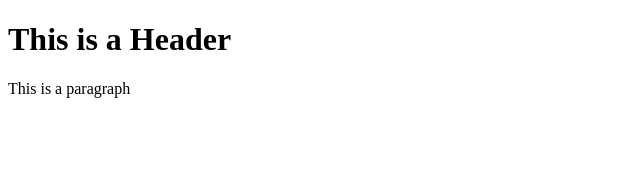
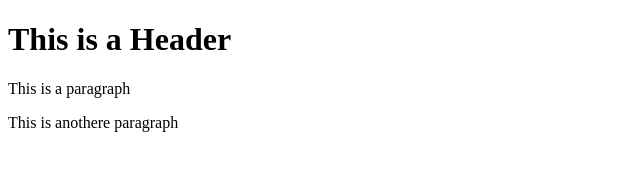
Before and after one commit to lbriones14/git-test, a plain HTML site: page index.html in a window 1280 px wide. Shown: the whole page, without its empty margins (0-640 px from the left). Drawn offline with Linux system fonts and the light colour scheme.

Commit message:
Third commit

```diff
--- a/index.html
+++ b/index.html
@@ -3,5 +3,6 @@
     <body>
         <h1> This is a Header </h1>
         <p> This is a paragraph </p>
+        <p> This is anothere paragraph </p>
     </body>
 </html>
```
